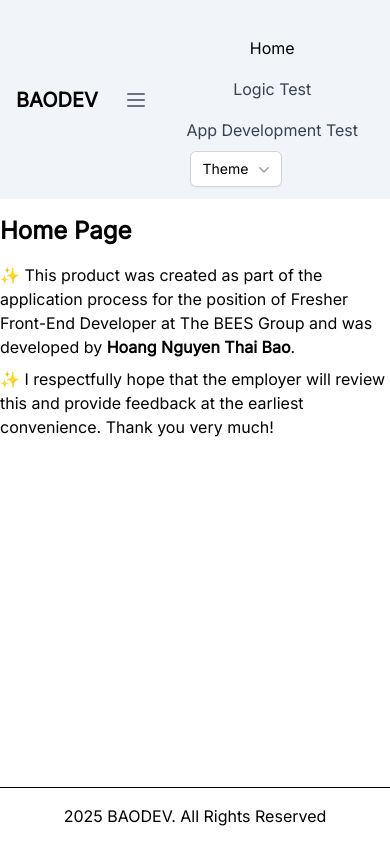
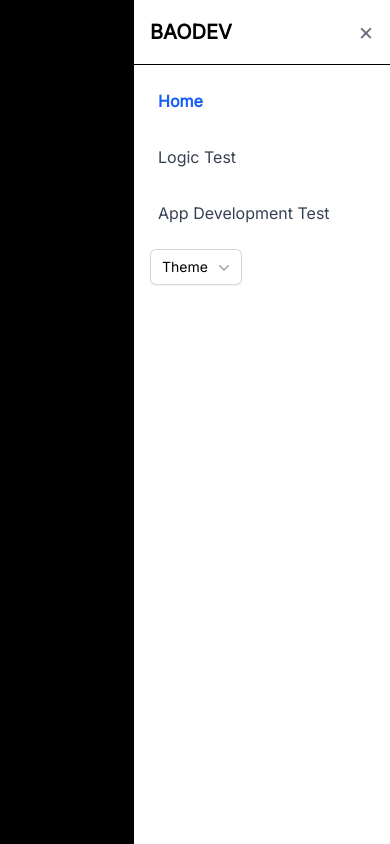
Before and after one commit to thaibaocoder1/fe-challenge-2025-bees, a React (Vite) app: page / in a window 390 px wide. Both pictures are taken after a click on the button 362 px from the left and 26 px from the top of the page. Built offline with nearby package versions, Linux system fonts and the light colour scheme.

Commit message:
fix: responsive application

```diff
--- a/src/components/ThemeToggle.tsx
+++ b/src/components/ThemeToggle.tsx
@@ -23,7 +23,7 @@ const ThemeToggle = () => {
   };
 
   return (
-    <div className='relative inline-block text-left ml-4' ref={menuRef}>
+    <div className='relative inline-block text-left' ref={menuRef}>
       <button
         type='button'
         className='inline-flex w-full justify-center gap-x-1.5 rounded-md bg-white px-3 py-2 text-sm font-semiboldtext-gray-700 dark:text-gray-400 hover:text-primary-700 ring-1 shadow-xs ring-gray-300 ring-inset hover:bg-gray-50'
--- a/src/components/shared/Navbar.tsx
+++ b/src/components/shared/Navbar.tsx
@@ -1,65 +1,32 @@
+import ThemeToggle from '@/components/ThemeToggle';
+import { Menu } from 'lucide-react';
 import { useState } from 'react';
-import { Link, NavLink } from 'react-router';
-import ThemeToggle from '../ThemeToggle';
+import { NavLink } from 'react-router';
 
-const Navbar = () => {
-  const [isMobileMenuOpen, setIsMobileMenuOpen] = useState(false);
-
-  const toggleMobileMenu = () => {
-    setIsMobileMenuOpen(!isMobileMenuOpen);
-  };
-
-  return (
-    <nav className='container mx-auto'>
-      <div className='flex flex-wrap justify-between items-center'>
-        <Link to='/' className='flex items-center'>
-          <span className='self-center text-xl font-semibold whitespace-nowrap dark:text-white'>
-            BAODEV
-          </span>
-        </Link>
-
-        <button
-          onClick={toggleMobileMenu}
-          className='lg:hidden text-gray-500 hover:text-gray-700 dark:text-gray-400 dark:hover:text-white focus:outline-none'
-        >
-          <svg
-            className='w-6 h-6'
-            fill='none'
-            stroke='currentColor'
-            viewBox='0 0 24 24'
-            xmlns='http://www.w3.org/2000/svg'
-          >
-            <path
-              strokeLinecap='round'
-              strokeLinejoin='round'
-              strokeWidth='2'
-              d='M4 6h16M4 12h16M4 18h16'
-            ></path>
-          </svg>
-        </button>
-
-        <div
-          className={`lg:flex lg:w-auto lg:order-1 ${
-            isMobileMenuOpen ? 'block' : 'hidden'
-          } lg:block`}
-          id='mobile-menu-2'
-        >
-          <ul className='flex flex-col items-center mt-4 font-medium lg:flex-row lg:space-x-8 lg:mt-0'>
-            {[
+const navItems = [
   { path: '/', label: 'Home' },
   { path: '/logic-test', label: 'Logic Test' },
   { path: '/app-development-test', label: 'App Development Test' },
-            ].map(({ path, label }) => (
+];
+
+const Navbar = () => {
+  const [isOpen, setIsOpen] = useState(false);
+  const toggleSidebar = () => setIsOpen(!isOpen);
+  const closeSidebar = () => setIsOpen(false);
+
+  return (
+    <nav className='flex items-center justify-between container mx-auto'>
+      <div className='text-xl font-bold dark:text-white'>BAODEV</div>
+      <ul className='hidden lg:flex items-center space-x-6'>
+        {navItems.map(({ path, label }) => (
           <li key={path}>
             <NavLink
               to={path}
               className={({ isActive }) =>
-                    `block py-2 pr-4 pl-3 border-b border-gray-100 lg:border-0 lg:p-0
-                      transition duration-300 ease-in-out
-                      ${
+                `text-base transition ${
                   isActive
-                          ? 'text-primary-700 dark:text-white'
-                          : 'text-gray-700 dark:text-gray-400 hover:text-primary-700 dark:hover:text-white'
+                    ? 'text-blue-600 dark:text-white font-semibold'
+                    : 'text-gray-700 dark:text-gray-300 hover:text-blue-600'
                 }`
               }
             >
@@ -67,10 +34,55 @@ const Navbar = () => {
             </NavLink>
           </li>
         ))}
+        <li className='cursor-pointer'>
+          <ThemeToggle />
+        </li>
       </ul>
+
+      <button onClick={toggleSidebar} className='lg:hidden p-2 text-gray-700 dark:text-white'>
+        <Menu size={20} />
+      </button>
+      <div
+        className={`fixed top-0 right-0 h-full w-64 bg-white dark:bg-gray-900 z-40 shadow-lg transform transition-transform duration-300 ease-in-out lg:hidden ${
+          isOpen ? 'translate-x-0' : 'translate-x-full'
+        }`}
+      >
+        <div className='flex justify-between items-center p-4 border-b dark:border-gray-700'>
+          <span className='text-xl font-bold dark:text-white'>BAODEV</span>
+          <button onClick={closeSidebar} className='text-gray-500 dark:text-gray-400 text-2xl'>
+            &times;
+          </button>
+        </div>
+
+        <ul className='flex flex-col p-4 space-y-4'>
+          {navItems.map(({ path, label }) => (
+            <li key={path}>
+              <NavLink
+                to={path}
+                onClick={closeSidebar}
+                className={({ isActive }) =>
+                  `block px-2 py-2 rounded transition ${
+                    isActive
+                      ? 'text-blue-600 dark:text-white font-semibold'
+                      : 'text-gray-700 dark:text-gray-400 hover:text-blue-600 dark:hover:text-white'
+                  }`
+                }
+              >
+                {label}
+              </NavLink>
+            </li>
+          ))}
+          <li className='cursor-pointer'>
             <ThemeToggle />
+          </li>
+        </ul>
       </div>
-      </div>
+      {isOpen && (
+        <div
+          className='fixed inset-0 bg-black bg-opacity-40 z-30 lg:hidden'
+          onClick={closeSidebar}
+        />
+      )}
     </nav>
   );
 };
--- a/src/components/shared/Pagination.tsx
+++ b/src/components/shared/Pagination.tsx
@@ -83,11 +83,12 @@ const Pagination = ({
 
   return (
     <div className='flex items-center justify-between bg-white'>
-      <div className='flex flex-1 justify-between sm:hidden'>
+      <div className='flex flex-1 justify-start sm:hidden'>
         <button
           type='button'
           disabled={pagination.currentPage < 2}
           className='relative inline-flex items-center rounded-md border border-gray-300 bg-white px-4 py-2 text-sm font-medium text-gray-700 hover:bg-gray-50 hover:disabled:cursor-not-allowed cursor-pointer'
+          onClick={() => handleClick('prev')}
         >
           Previous
         </button>
@@ -95,6 +96,7 @@ const Pagination = ({
           type='button'
           disabled={pagination.currentPage >= pagination.totalPages}
           className='relative ml-3 inline-flex items-center rounded-md border border-gray-300 bg-white px-4 py-2 text-sm font-medium text-gray-700 hover:bg-gray-50 hover:disabled:cursor-not-allowed cursor-pointer'
+          onClick={() => handleClick('next')}
         >
           Next
         </button>
--- a/src/layout/RootLayout.tsx
+++ b/src/layout/RootLayout.tsx
@@ -6,7 +6,7 @@ const RootLayout = () => {
   return (
     <div className='flex flex-col min-h-screen'>
       <Header />
-      <main className='flex-grow container mx-auto py-4'>
+      <main className='flex-grow container mx-auto p-4'>
         <Outlet />
       </main>
       <Footer />
--- a/src/pages/app-development-test/AppDevelopmentTest.tsx
+++ b/src/pages/app-development-test/AppDevelopmentTest.tsx
@@ -96,22 +96,26 @@ const AppDevelopmentTestPage = () => {
   if (!pagination && isLoading) return <TableDataSkeleton amount={10} />;
 
   return (
-    <div className='w-full mx-auto bg-white shadow-lg rounded-sm border border-gray-200 flex-grow'>
-      <header className='px-5 py-4 border-b border-gray-100 flex items-center justify-between'>
-        <h2 className='font-semibold text-gray-800'>Customers</h2>
-        <div className='flex items-center gap-4'>
+    <section className='w-full max-w-full mx-auto bg-white dark:bg-gray-900 shadow-lg rounded-sm border border-gray-200 dark:border-gray-700 flex-grow overflow-hidden'>
+      <div className='px-4 py-3 sm:px-5 sm:py-4 border-b border-gray-100 dark:border-gray-700 flex flex-col sm:flex-row items-start sm:items-center justify-between gap-3 sm:gap-4'>
+        <h2 className='font-semibold text-gray-800 dark:text-white text-lg'>Customers</h2>
+        <div className='w-full sm:w-auto flex flex-col sm:flex-row items-start sm:items-center gap-3 sm:gap-4'>
           <SearchInput />
-          <button onClick={toggleViewMode} className='ml-2 dark:text-gray-900'>
+          <button
+            onClick={toggleViewMode}
+            className='text-sm text-blue-600 hover:underline dark:text-blue-400'
+          >
             {viewMode === 'pagination' ? 'Switch to Infinite Scroll' : 'Switch to Pagination'}
           </button>
         </div>
-      </header>
+      </div>
 
+      <div className='overflow-x-auto'>
         {viewMode === 'pagination' ? (
           <>
             <TableData data={customerList} />
             {pagination && (
-            <div className='px-5 py-4 border-t border-gray-100'>
+              <div className='px-4 py-3 sm:px-5 sm:py-4 border-t border-gray-100 dark:border-gray-700'>
                 <Pagination pagination={pagination} urlParamName='page' />
               </div>
             )}
@@ -125,6 +129,7 @@ const AppDevelopmentTestPage = () => {
           />
         )}
       </div>
+    </section>
   );
 };
 
```
Lines whose indentation alone changed are shown as unchanged.
